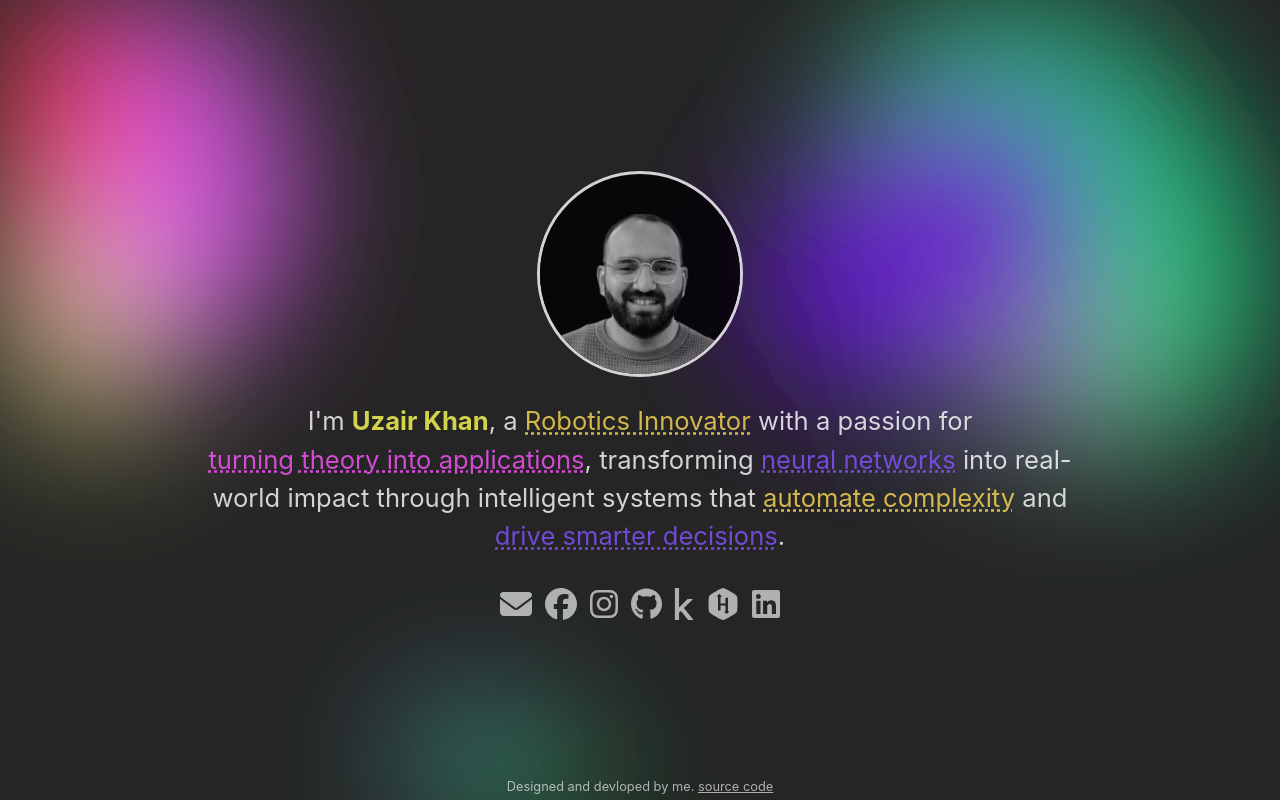
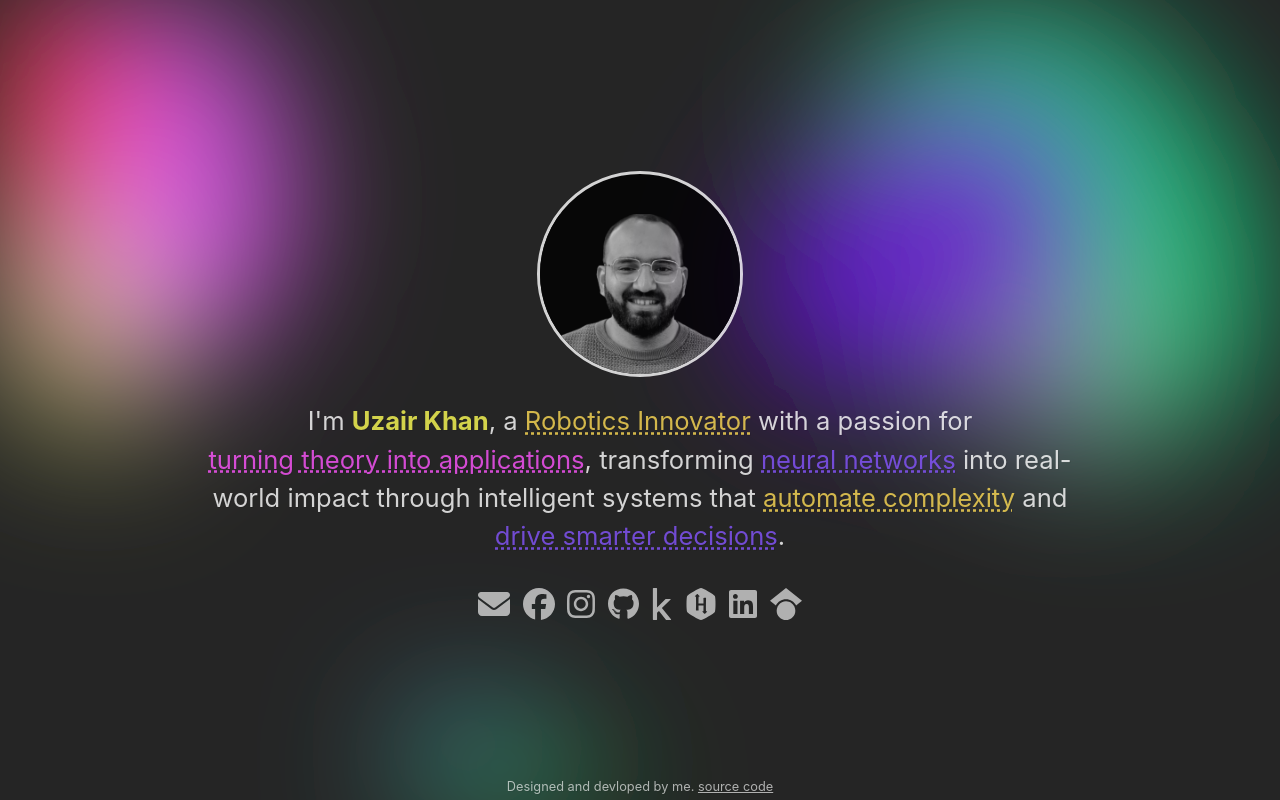
Before and after one commit to uzairrj/uzairrj.github.io, a React (Vite) app: page / in a window 1280 px wide. Built offline with nearby package versions, Linux system fonts and the light colour scheme.

Commit message:
added google scholar profile

```diff
--- a/src/componenets/miscellaneous/socialBar.tsx
+++ b/src/componenets/miscellaneous/socialBar.tsx
@@ -1,7 +1,7 @@
 import "./socialBar.css"
 import {motion} from 'framer-motion';
 import { FontAwesomeIcon } from '@fortawesome/react-fontawesome';
-import { faFacebook, faInstagram, faGithub, faKaggle, faHackerrank, faLinkedin} from '@fortawesome/free-brands-svg-icons';
+import { faFacebook, faInstagram, faGithub, faKaggle, faHackerrank, faLinkedin, faGoogleScholar} from '@fortawesome/free-brands-svg-icons';
 import { faEnvelope } from "@fortawesome/free-solid-svg-icons";
 
 function SocialBar () {
@@ -28,6 +28,9 @@ function SocialBar () {
             <motion.a href="https://www.linkedin.com/in/uzairkhan42/" target="_blank" rel="noreferrer" whileHover={{scale: 1.1, color: "rgb(255, 255, 255)", transition:{duration:0.5, type:"spring", stiffness:120}}} >
                 <FontAwesomeIcon icon={faLinkedin} />
             </motion.a>
+            <motion.a href="https://www.linkedin.com/in/uzairkhan42/" target="_blank" rel="noreferrer" whileHover={{scale: 1.1, color: "rgb(255, 255, 255)", transition:{duration:0.5, type:"spring", stiffness:120}}} >
+                <FontAwesomeIcon icon={faGoogleScholar} />
+            </motion.a>
         </motion.div>
     )
 }
```
